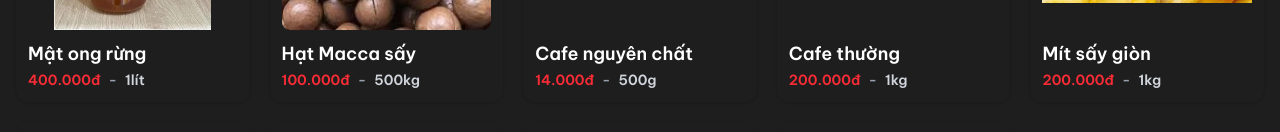
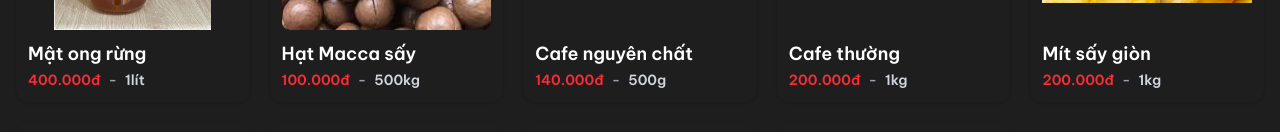
Before and after one commit to LeNguyenTatThang/GLFood, a Next.js app: page / in a window 1280 px wide. Shown: the part 288-420 px from the top of the page. Built offline with nearby package versions, Linux system fonts and the light colour scheme.

Commit message:
update price cafe

```diff
--- a/modules/data.ts
+++ b/modules/data.ts
@@ -16,7 +16,7 @@ const products = [
   {
     id: 3,
     name: "Cafe nguyên chất",
-    price: "14.000đ",
+    price: "140.000đ",
     weight: "500g",
     image: "/food/cafe.jpg",
   },
```
